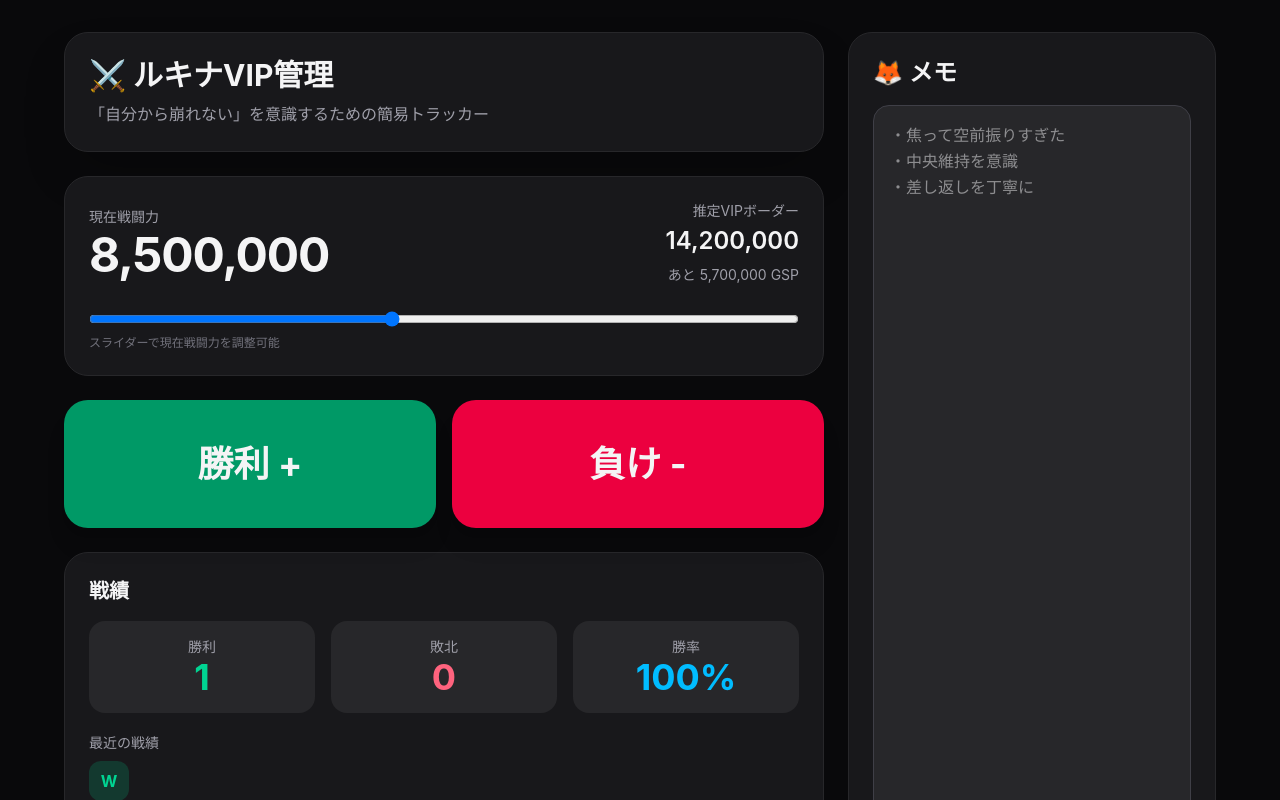
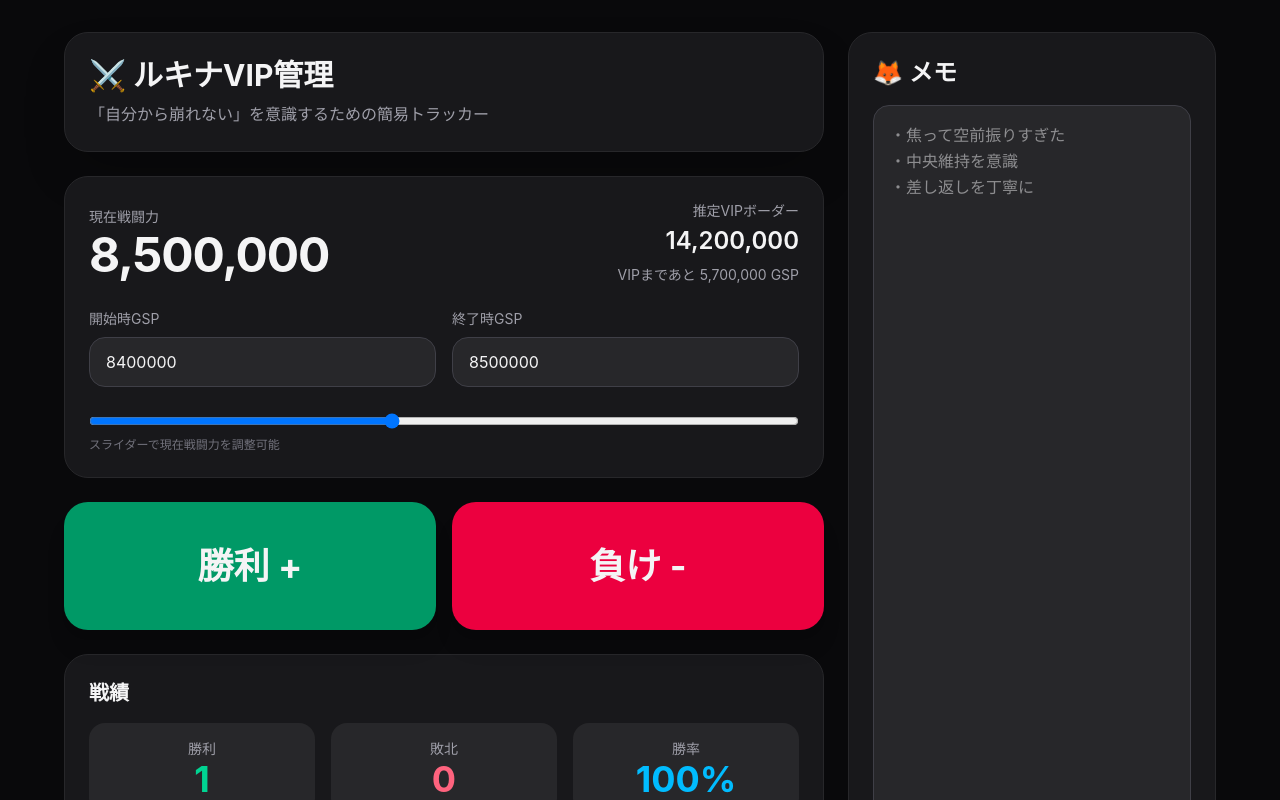
Before and after one commit to fuka3ster-lab/smash-record-v2, a React (Vite) app: page / in a window 1280 px wide. Both pictures are taken after a click on the button "勝利 +". Shown: the top 800 px of the page. Built offline with nearby package versions, Linux system fonts and the light colour scheme; no server answers.

Commit message:
add gsp history and session gsp

```diff
--- a/src/App.jsx
+++ b/src/App.jsx
@@ -22,6 +22,16 @@ export default function LucinaVIPTracker() {
     return saved ? JSON.parse(saved) : [];
   });
 
+  const [gspHistory, setGspHistory] = useState(() => {
+    const saved = localStorage.getItem("lucina-gsp-history");
+    return saved ? JSON.parse(saved) : [];
+  });
+
+  const [startGsp, setStartGsp] = useState(() => {
+    const saved = localStorage.getItem("lucina-start-gsp");
+    return saved ? Number(saved) : 8400000;
+  });
+
   useEffect(() => {
     localStorage.setItem("lucina-wins", wins);
   }, [wins]);
@@ -41,6 +51,17 @@ export default function LucinaVIPTracker() {
   useEffect(() => {
     localStorage.setItem("lucina-history", JSON.stringify(history));
   }, [history]);
+
+  useEffect(() => {
+    localStorage.setItem(
+      "lucina-gsp-history",
+      JSON.stringify(gspHistory)
+    );
+  }, [gspHistory]);
+
+  useEffect(() => {
+    localStorage.setItem("lucina-start-gsp", startGsp);
+  }, [startGsp]);
 
   const [vipBorder, setVipBorder] = useState(() => {
     const saved = localStorage.getItem("lucina-vip-border");
@@ -76,13 +97,25 @@ export default function LucinaVIPTracker() {
 
   const addWin = () => {
     setWins((prev) => prev + 1);
-    setGsp((prev) => prev + 100000);
+
+    setGsp((prev) => {
+      const updated = prev + 100000;
+      setGspHistory((history) => [...history, updated]);
+      return updated;
+    });
+
     setHistory((prev) => ["W", ...prev].slice(0, 20));
   };
 
   const addLoss = () => {
     setLosses((prev) => prev + 1);
-    setGsp((prev) => Math.max(0, prev - 100000));
+
+    setGsp((prev) => {
+      const updated = Math.max(0, prev - 100000);
+      setGspHistory((history) => [...history, updated]);
+      return updated;
+    });
+
     setHistory((prev) => ["L", ...prev].slice(0, 20));
   };
 
@@ -91,6 +124,7 @@ export default function LucinaVIPTracker() {
     setLosses(0);
     setMemo("");
     setHistory([]);
+    setGspHistory([]);
   };
 
   const totalGames = wins + losses;
@@ -149,8 +183,34 @@ export default function LucinaVIPTracker() {
                   {vipBorder.toLocaleString()}
                 </div>
                 <div className="text-sm mt-2 text-zinc-400">
-                  あと {diff.toLocaleString()} GSP
+                  VIPまであと {diff.toLocaleString()} GSP
                 </div>
+              </div>
+            </div>
+
+            <div className="mt-6 grid grid-cols-1 md:grid-cols-2 gap-4 mb-6">
+              <div>
+                <div className="text-sm text-zinc-400 mb-2">
+                  開始時GSP
+                </div>
+                <input
+                  type="number"
+                  value={startGsp}
+                  onChange={(e) => setStartGsp(Number(e.target.value))}
+                  className="w-full rounded-2xl bg-zinc-800 border border-zinc-700 px-4 py-3 outline-none"
+                />
+              </div>
+
+              <div>
+                <div className="text-sm text-zinc-400 mb-2">
+                  終了時GSP
+                </div>
+                <input
+                  type="number"
+                  value={gsp}
+                  onChange={(e) => setGsp(Number(e.target.value))}
+                  className="w-full rounded-2xl bg-zinc-800 border border-zinc-700 px-4 py-3 outline-none"
+                />
               </div>
             </div>
 
@@ -248,6 +308,52 @@ export default function LucinaVIPTracker() {
 
             <div className="mt-6 rounded-2xl bg-zinc-800 p-4 border border-zinc-700">
               <div className="text-lg font-semibold mb-3">
+                📈 GSP推移
+              </div>
+
+              <div className="space-y-2 max-h-48 overflow-y-auto">
+                {gspHistory.length === 0 && (
+                  <div className="text-zinc-500 text-sm">
+                    まだ記録なし
+                  </div>
+                )}
+
+                {gspHistory.map((value, index) => {
+                  const previous = index === 0 ? startGsp : gspHistory[index - 1];
+                  const diffValue = value - previous;
+
+                  return (
+                    <div
+                      key={index}
+                      className="flex items-center justify-between rounded-xl bg-zinc-900 px-4 py-2 text-sm"
+                    >
+                      <div>#{index + 1}</div>
+
+                      <div className="font-semibold">
+                        {value.toLocaleString()}
+                      </div>
+
+                      <div
+                        className={diffValue >= 0 ? "text-emerald-400" : "text-rose-400"}
+                      >
+                        {diffValue >= 0 ? "+" : ""}
+                        {diffValue.toLocaleString()}
+                      </div>
+                    </div>
+                  );
+                })}
+              </div>
+
+              <button
+                onClick={() => setGspHistory([])}
+                className="mt-4 px-4 py-2 rounded-xl bg-zinc-700 hover:bg-zinc-600 transition text-sm"
+              >
+                推移履歴リセット
+              </button>
+            </div>
+
+            <div className="mt-6 rounded-2xl bg-zinc-800 p-4 border border-zinc-700">
+              <div className="text-lg font-semibold mb-3">
                 📘 今日のまとめ
               </div>
 
```
